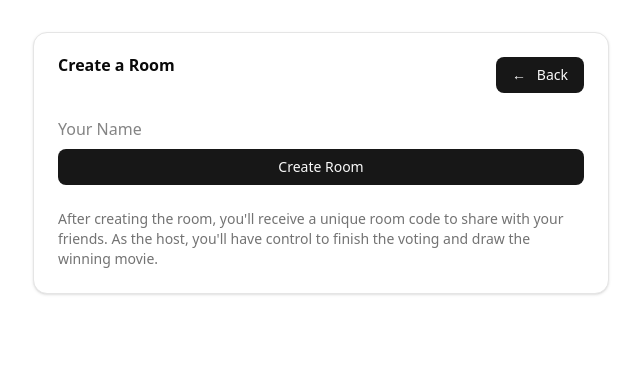
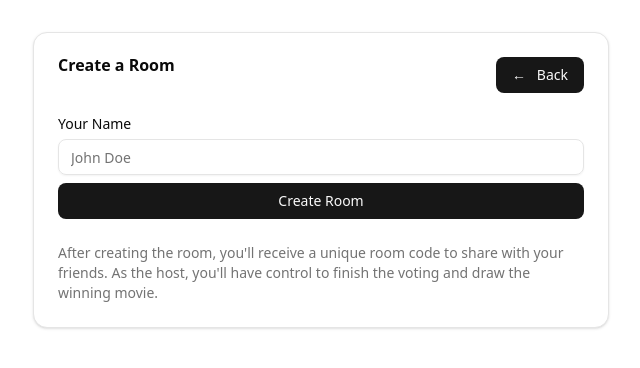
Before and after one commit to RickBarretto/movie-night, a Next.js app in the folder frontend/: page /create in a window 1280 px wide. Shown: the top 368 px of the page, without its empty margins (319-959 px from the left). Built offline with nearby package versions, Linux system fonts and the light colour scheme.

Commit message:
Style: Use ShadCN Label and Input on Create Page

```diff
--- a/frontend/src/pages/create.tsx
+++ b/frontend/src/pages/create.tsx
@@ -10,6 +10,8 @@ import {
   CardHeader,
   CardTitle,
 } from "@/components/ui/card";
+import { Input } from "@/components/ui/input";
+import { Label } from "@/components/ui/label";
 
 
 export default function CreatePage() {
@@ -25,7 +27,8 @@ export default function CreatePage() {
       </CardHeader>
       <CardContent>
         <form className="flex flex-col gap-2">
-          <input name="username" type="text" placeholder="Your Name" />
+          <Label htmlFor="username">Your Name</Label>
+          <Input name="username" type="text" placeholder="John Doe" />
           <Button name="create" type="submit" className="cursor-pointer">
             Create Room
           </Button>
```
